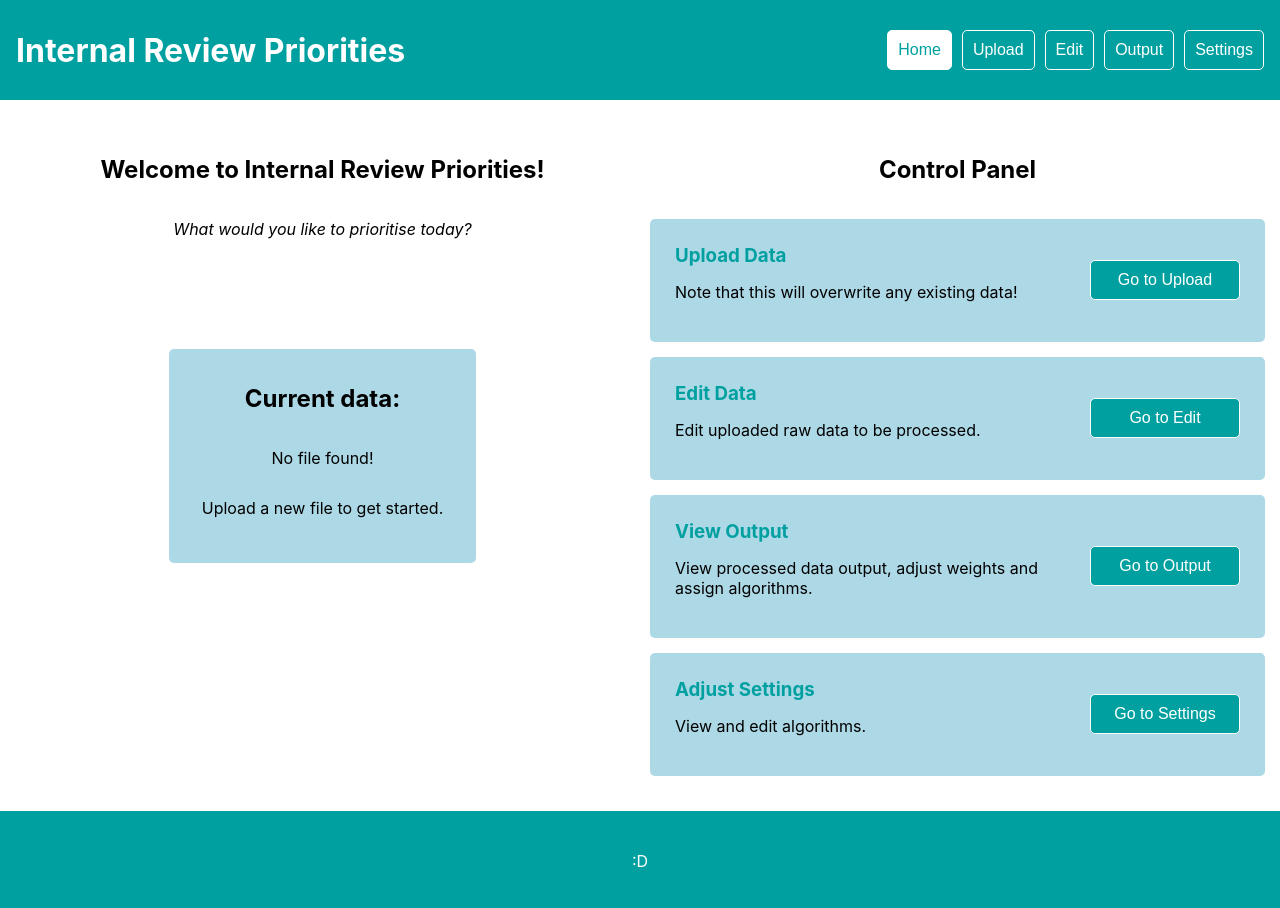
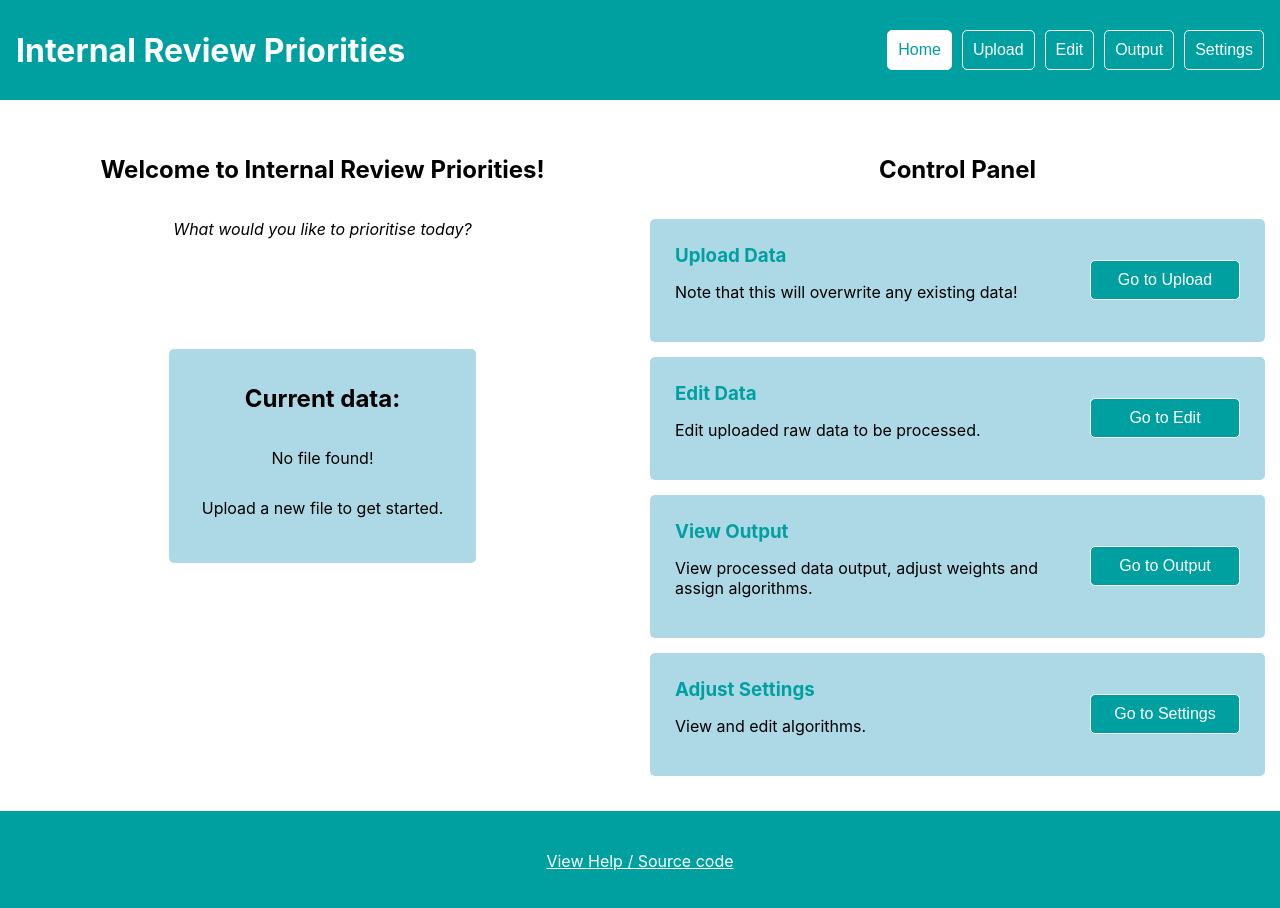
Before and after one commit to Sullivown/internal-review-priorities, a React (Create React App) app: page / in a window 1280 px wide. Shown: the top 908 px of the page. Built offline with nearby package versions, Linux system fonts and the light colour scheme.

Commit message:
edit footer

```diff
--- a/src/components/Footer.js
+++ b/src/components/Footer.js
@@ -3,7 +3,13 @@ import '../styles/Footer.css';
 
 class Footer extends React.Component {
 	render() {
-		return <footer>:D</footer>;
+		return (
+			<footer>
+				<a href='https://sullivown.github.io/internal-review-priorities/'>
+					View Help / Source code
+				</a>
+			</footer>
+		);
 	}
 }
 
--- a/src/styles/Footer.css
+++ b/src/styles/Footer.css
@@ -4,3 +4,15 @@ footer {
 	justify-content: center;
 	color: white;
 }
+
+footer a {
+	color: white;
+}
+
+footer a:visited {
+	color: grey;
+}
+
+footer a:hover {
+	opacity: 0.8;
+}
```
